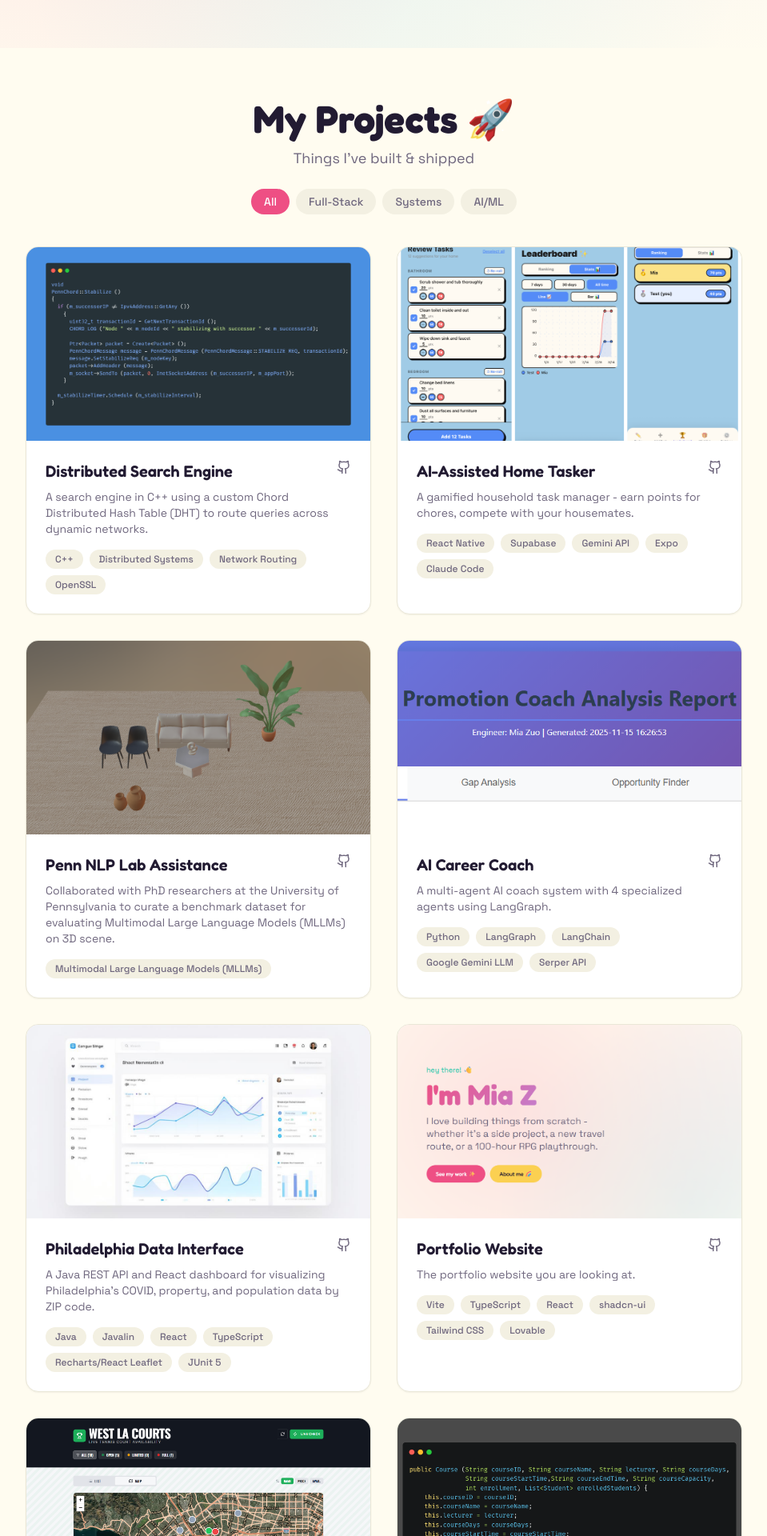
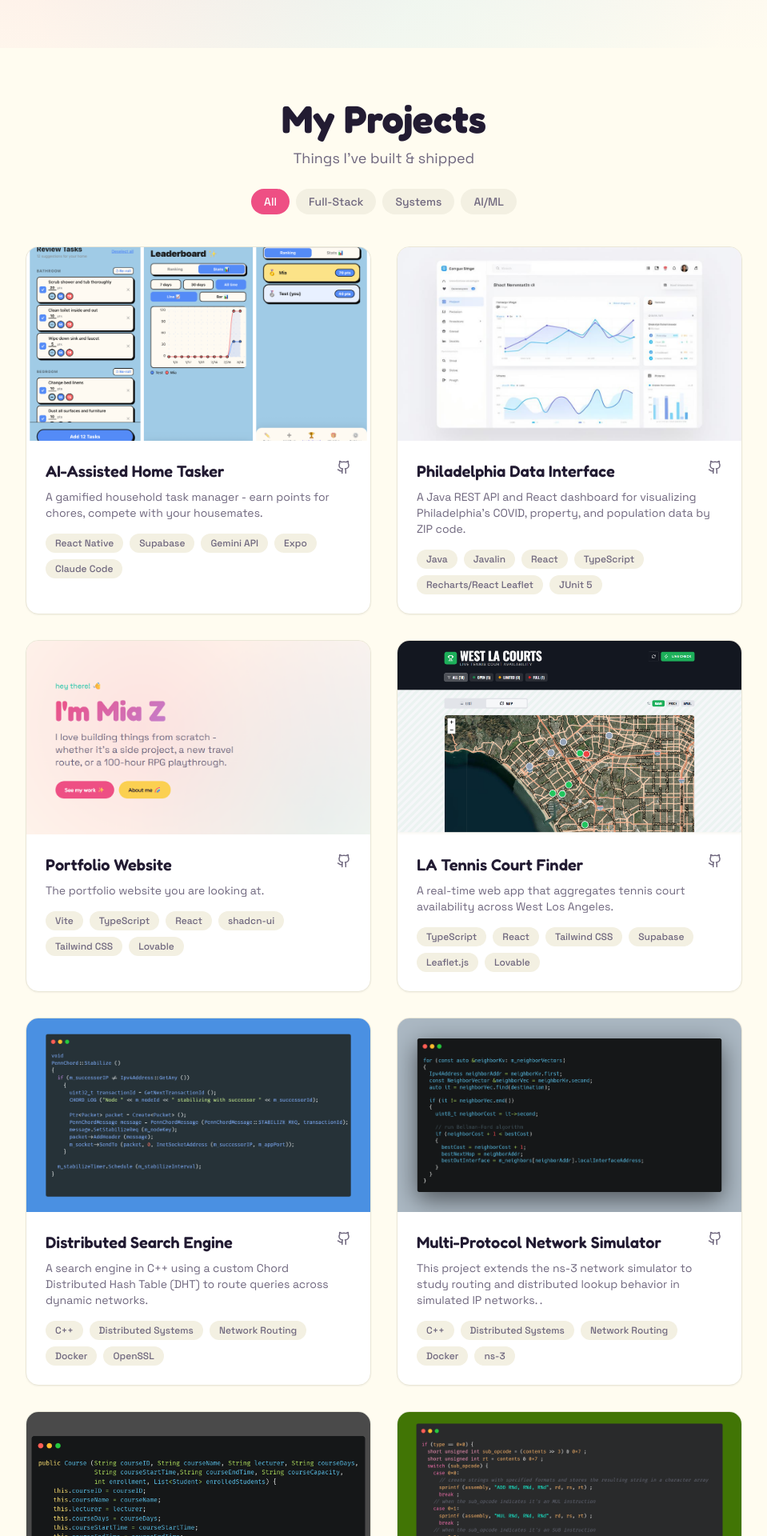
Before and after one commit to mia373/portfolio-website, a React (Vite) app: page / in a window 1280 px wide. Shown: the part 740-2660 px from the top of the page at 80% size, without its empty margins (160-1119 px from the left). Built offline with nearby package versions, Linux system fonts and the light colour scheme; the HTML template or start-up script is replaced by a standard one.

Commit message:
update projects

```diff
--- a/src/components/EducationSection.tsx
+++ b/src/components/EducationSection.tsx
@@ -45,7 +45,7 @@ const EducationSection = () => {
           className="text-center mb-16"
         >
           <h2 className="text-4xl md:text-5xl font-display font-bold text-foreground mb-3">
-            Education 🎓
+            Education
           </h2>
           <p className="text-muted-foreground font-body text-lg">Learning never stops</p>
         </motion.div>
--- a/src/components/ExperienceSection.tsx
+++ b/src/components/ExperienceSection.tsx
@@ -42,7 +42,7 @@ const ExperienceSection = () => {
           className="text-center mb-16"
         >
           <h2 className="text-4xl md:text-5xl font-display font-bold text-foreground mb-3">
-            Experience 💼
+            Experience
           </h2>
           <p className="text-muted-foreground font-body text-lg">Where I've contributed</p>
         </motion.div>
--- a/src/components/HeroSection.tsx
+++ b/src/components/HeroSection.tsx
@@ -40,19 +40,19 @@ const HeroSection = () => {
               href="#projects"
               className="inline-flex items-center gap-2 px-6 py-3 rounded-full bg-primary text-primary-foreground font-display font-medium text-sm hover:scale-105 transition-transform">
 
-              See my work ✨
+              See my work
             </a>
             <a
               href="#skills"
               className="inline-flex items-center gap-2 px-6 py-3 rounded-full bg-secondary text-secondary-foreground font-display font-medium text-sm hover:scale-105 transition-transform">
 
-              My Toolkit 🛠️
+              My Toolkit
             </a>
             <a
               href="#journey"
               className="inline-flex items-center gap-2 px-6 py-3 rounded-full bg-accent text-accent-foreground font-display font-medium text-sm hover:scale-105 transition-transform">
 
-              My Story 🗺️
+              My Story
             </a>
           </motion.div>
         </motion.div>
--- a/src/components/HobbiesSection.tsx
+++ b/src/components/HobbiesSection.tsx
@@ -25,7 +25,7 @@ const HobbiesSection = () => {
           className="text-center mb-16"
         >
           <h2 className="text-4xl md:text-5xl font-display font-bold text-foreground mb-3">
-            Beyond Code 🌈
+            Beyond Code
           </h2>
           <p className="text-muted-foreground font-body text-lg">The fun stuff that keeps me going</p>
         </motion.div>
@@ -43,7 +43,7 @@ const HobbiesSection = () => {
                 <MapPin className="text-sky" size={20} />
               </div>
               <h3 className="text-2xl font-display font-semibold text-foreground">
-                Places I've Been ✈️
+                Places I've Been
               </h3>
             </div>
             <WorldMap />
@@ -61,7 +61,7 @@ const HobbiesSection = () => {
                 <Gamepad2 className="text-lavender" size={20} />
               </div>
               <h3 className="text-2xl font-display font-semibold text-foreground">
-                Favorite Games 🎮
+                Favorite Games
               </h3>
             </div>
             <div className="grid grid-cols-1 gap-3">
--- a/src/components/JourneySection.tsx
+++ b/src/components/JourneySection.tsx
@@ -13,7 +13,7 @@ const journeyItems = [
   {
     type: "work",
     title: "Technical Consultant",
-    organization: "Deloitte | Secondment to Google (3 years)",
+    organization: "Google | Deloitte",
     period: "Jan 2022 – Mar 2025",
     color: "bg-secondary/10",
     iconColor: "text-secondary",
@@ -22,7 +22,7 @@ const journeyItems = [
     type: "education",
     title: "Master of Applied Science in Computer Science",
     organization: "University of Pennsylvania",
-    period: "Aug 2024 – Present",
+    period: "Aug 2024 – Aug 2026",
     gpa: "4.0 / 4.0",
     color: "bg-primary/10",
     iconColor: "text-primary",
@@ -41,7 +41,7 @@ const JourneySection = () => {
           className="text-center mb-16"
         >
           <h2 className="text-4xl md:text-5xl font-display font-bold text-foreground mb-3">
-            Journey 🗺️
+            Journey
           </h2>
           <p className="text-muted-foreground font-body text-lg">Experience & education</p>
         </motion.div>
--- a/src/components/PaintingsSection.tsx
+++ b/src/components/PaintingsSection.tsx
@@ -22,7 +22,7 @@ const PaintingsSection = () => {
           className="text-center mb-16"
         >
           <h2 className="text-4xl md:text-5xl font-display font-bold text-foreground mb-3">
-            My Paintings 🎨
+            My Paintings
           </h2>
           <p className="text-muted-foreground font-body text-lg">Colors on canvas, stories in strokes</p>
         </motion.div>
--- a/src/components/ProjectsSection.tsx
+++ b/src/components/ProjectsSection.tsx
@@ -8,6 +8,8 @@ import glb from "@/assets/glb.png";
 import aicoach from "@/assets/aicoach.png";
 import student from "@/assets/student.png";
 import lc4 from "@/assets/lc4.png";
+import freeze from "@/assets/freeze.png";
+import routing from "@/assets/routing.png";
 
 // Images for vibe-coded projects
 import portfolio from "@/assets/portfolio.png";
@@ -19,17 +21,6 @@ import project2 from "@/assets/project2.jpg";
 
 const projects = [
   {
-    title: "Distributed Search Engine",
-    description: "A search engine in C++ using a custom Chord Distributed Hash Table (DHT) to route queries across dynamic networks.",
-    image: search,
-    github: "https://github.com/mia373/distributed-search-engine",
-    live: "",
-    tags: ["C++", "Distributed Systems", "Network Routing", "OpenSSL"],
-    color: "bg-primary/10",
-    category: "hand",
-    filter: "Systems",
-  },
-  {
     title: "AI-Assisted Home Tasker",
     description: "A gamified household task manager - earn points for chores, compete with your housemates.",
     image: hometasker,
@@ -39,28 +30,6 @@ const projects = [
     color: "bg-primary/10",
     category: "vibe",
     filter: "Full-Stack",
-  },
-  {
-    title: "Penn NLP Lab Assistance",
-    description: "Collaborated with PhD researchers at the University of Pennsylvania to curate a benchmark dataset for evaluating Multimodal Large Language Models (MLLMs) on 3D scene.",
-    image: glb,
-    github: "https://github.com/mia373/penn-mllm-benchmark",
-    live: "",
-    tags: ["Multimodal Large Language Models (MLLMs)"],
-    color: "bg-secondary/10",
-    category: "hand",
-    filter: "AI/ML",
-  },
-  {
-    title: "AI Career Coach",
-    description: "A multi-agent AI coach system with 4 specialized agents using LangGraph.",
-    image: aicoach,
-    github: "https://github.com/mia373/ai-career-coach",
-    live: "",
-    tags: ["Python", "LangGraph", "LangChain", "Google Gemini LLM", "Serper API"],
-    color: "bg-secondary/10",
-    category: "hand",
-    filter: "AI/ML",
   },
   {
     title: "Philadelphia Data Interface",
@@ -96,6 +65,28 @@ const projects = [
     filter: "Full-Stack",
   },
   {
+    title: "Distributed Search Engine",
+    description: "A search engine in C++ using a custom Chord Distributed Hash Table (DHT) to route queries across dynamic networks.",
+    image: search,
+    github: "https://github.com/mia373/distributed-search-engine",
+    live: "",
+    tags: ["C++", "Distributed Systems", "Network Routing", "Docker", "OpenSSL"],
+    color: "bg-primary/10",
+    category: "hand",
+    filter: "Systems",
+  },
+  {
+    title: "Multi-Protocol Network Simulator",
+    description: "This project extends the ns-3 network simulator to study routing and distributed lookup behavior in simulated IP networks. .",
+    image: routing,
+    github: "https://github.com/mia373/multi-protocol-network-simulator",
+    live: "",
+    tags: ["C++", "Distributed Systems", "Network Routing", "Docker", "ns-3"],
+    color: "bg-primary/10",
+    category: "hand",
+    filter: "Systems",
+  },
+  {
     title: "Student Management System",
     description: "A console-based Java application implementing a multi-role student management system for an educational institution.",
     image: student,
@@ -117,6 +108,39 @@ const projects = [
     category: "hand",
     filter: "Systems",
   },
+    {
+    title: "FreezeFrame",
+    description: "FreezeFrame turns 4 iPhones and a clap into a voice-controlled, AI-narrated bullet-time replay experience — the kind that used to cost half a million dollars and a stadium full of cameras.",
+    image: freeze,
+    github: "https://github.com/mia373/FreezeFrame",
+    live: "",
+    tags: ["Python", "3D Gaussian Splatting", "Computer Vision", "Google Gemini Live", "Three.js", "COLMAP"],
+    color: "bg-secondary/10",
+    category: "hand",
+    filter: ["Full-Stack", "AI/ML"],
+  },
+  {
+    title: "Penn NLP Lab Assistance",
+    description: "Collaborated with PhD researchers at the University of Pennsylvania to curate a benchmark dataset for evaluating Multimodal Large Language Models (MLLMs) on 3D scene.",
+    image: glb,
+    github: "https://github.com/mia373/penn-mllm-benchmark",
+    live: "",
+    tags: ["Multimodal Large Language Models (MLLMs)"],
+    color: "bg-secondary/10",
+    category: "hand",
+    filter: "AI/ML",
+  },
+  {
+    title: "AI Career Coach",
+    description: "A multi-agent AI coach system with 4 specialized agents using LangGraph.",
+    image: aicoach,
+    github: "https://github.com/mia373/ai-career-coach",
+    live: "",
+    tags: ["Python", "LangGraph", "LangChain", "Google Gemini LLM", "Serper API"],
+    color: "bg-secondary/10",
+    category: "hand",
+    filter: "AI/ML",
+  },
 ];
 
 const FILTERS = ["All", "Full-Stack", "Systems", "AI/ML"] as const;
@@ -124,7 +148,9 @@ type Filter = typeof FILTERS[number];
 
 const ProjectsSection = () => {
   const [activeFilter, setActiveFilter] = useState<Filter>("All");
-  const filtered = activeFilter === "All" ? projects : projects.filter((p) => p.filter === activeFilter);
+  const filtered = activeFilter === "All" ? projects : projects.filter((p) =>
+    Array.isArray(p.filter) ? p.filter.includes(activeFilter) : p.filter === activeFilter
+  );
 
   return (
     <section id="projects" className="py-16 relative">
@@ -136,7 +162,7 @@ const ProjectsSection = () => {
           className="text-center mb-10"
         >
           <h2 className="text-4xl md:text-5xl font-display font-bold text-foreground mb-3">
-            My Projects 🚀
+            My Projects
           </h2>
           <p className="text-muted-foreground font-body text-lg mb-6">Things I've built & shipped</p>
 
--- a/src/components/SkillsSection.tsx
+++ b/src/components/SkillsSection.tsx
@@ -44,7 +44,7 @@ const SkillsSection = () => {
           className="text-center mb-16"
         >
           <h2 className="text-4xl md:text-5xl font-display font-bold text-foreground mb-3">
-            Skills 🛠️
+            Skills
           </h2>
           <p className="text-muted-foreground font-body text-lg">My technical toolkit</p>
         </motion.div>
```
Also changed, not shown: src/assets/freeze.png (added), src/assets/routing.png (added).
